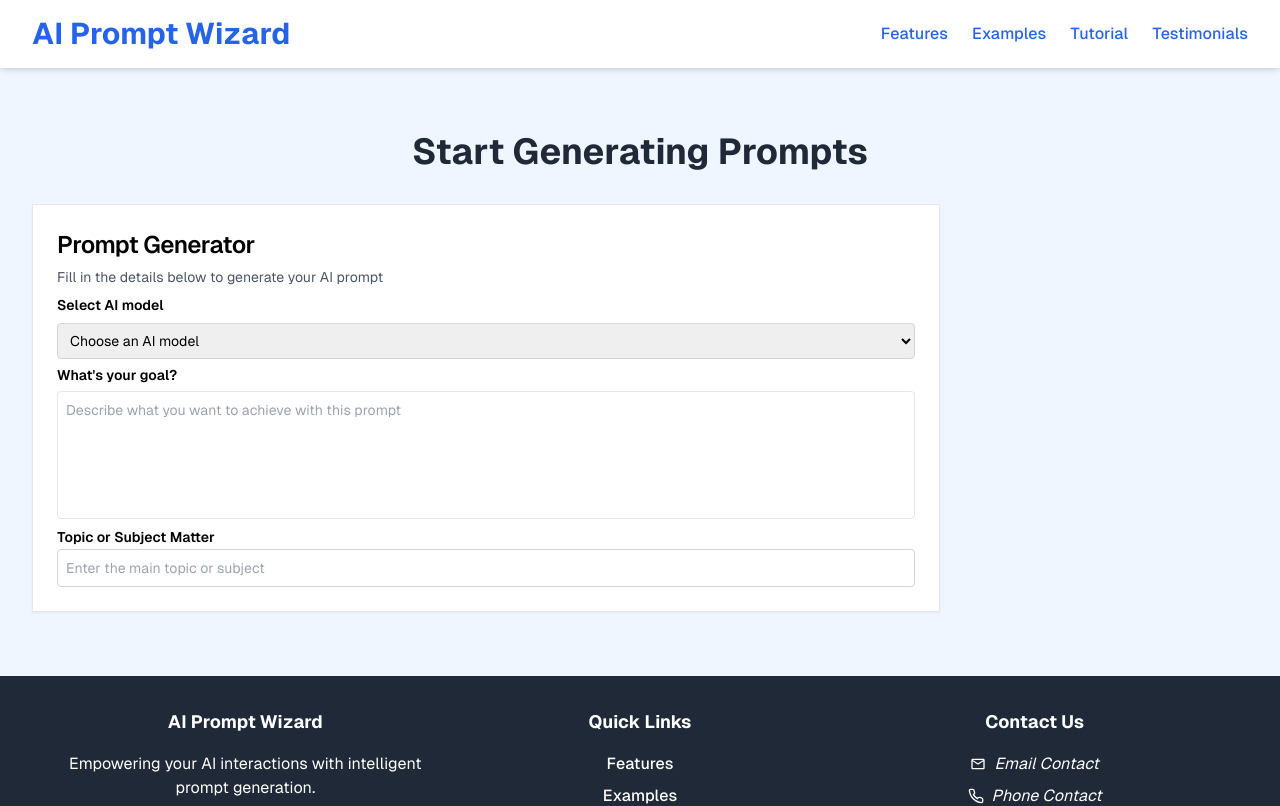
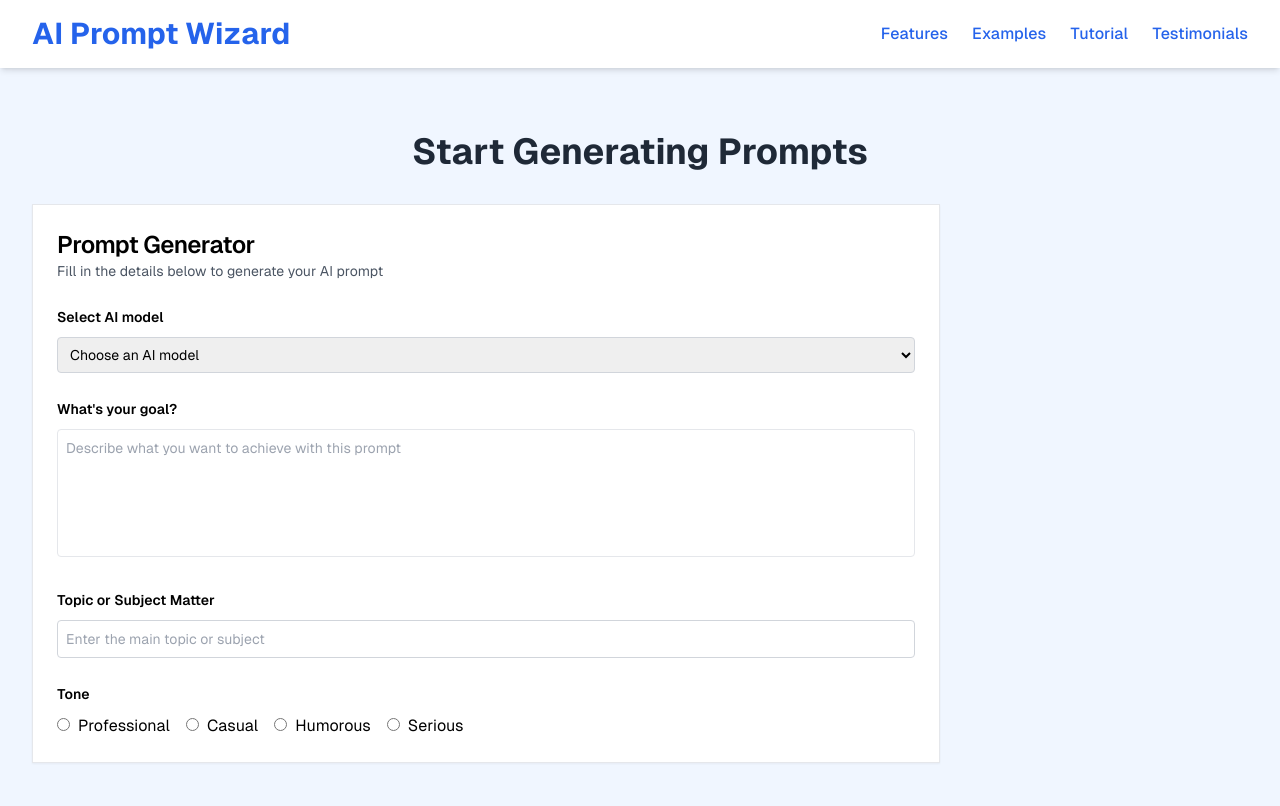
Before and after one commit to Orbitado/ai-prompt-wizard, a Next.js app: page /prompts in a window 1280 px wide. Shown: the top 806 px of the page. Built offline with nearby package versions, Linux system fonts and the light colour scheme.

Commit message:
[ENDED] Prompt Generator Card

```diff
--- a/src/app/(pages)/(public)/prompts/page.tsx
+++ b/src/app/(pages)/(public)/prompts/page.tsx
@@ -8,6 +8,7 @@ import {
 import Dropdown from "@/components/specific/Dropdown";
 import TextArea from "@/components/common/TextArea";
 import Input from "@/components/common/Input";
+import RadioSelect from "@/components/common/RadioSelect";
 
 export default function PromptGeneratorPage() {
   return (
@@ -17,13 +18,15 @@ export default function PromptGeneratorPage() {
       </h1>
       <article className="gap-4 grid lg:grid-cols-4">
         <Card className="lg:col-span-3 bg-card bg-white shadow-sm border">
-          <CardContent className="flex flex-col space-y-1.5 p-6">
+          <CardContent className="flex flex-col space-y-6 p-6">
+            <div>
               <CardTitle className="font-semibold text-2xl tracking-tight">
                 Prompt Generator
               </CardTitle>
               <CardDescription className="text-gray-600">
                 Fill in the details below to generate your AI prompt
               </CardDescription>
+            </div>
             <Dropdown />
             <TextArea
               name="What's your goal?"
@@ -35,6 +38,15 @@ export default function PromptGeneratorPage() {
               placeholder="Enter the main topic or subject"
               name="topic"
             />
+            <div>
+              <label htmlFor="ai-tone-models">
+                <span className="font-semibold text-sm">Tone</span>
+              </label>
+              <RadioSelect
+                name="ai-tone-models"
+                options={["Professional", "Casual", "Humorous", "Serious"]}
+              />
+            </div>
           </CardContent>
         </Card>
       </article>
--- a/src/components/common/Input.tsx
+++ b/src/components/common/Input.tsx
@@ -24,7 +24,7 @@ export default function Input({
         name={name}
         id={name}
         placeholder={placeholder}
-        className="border-gray-300 p-2 border rounded-[0.25rem] w-full text-sm"
+        className="border-gray-300 mt-2 p-2 border rounded-[0.25rem] w-full text-sm"
       />
     </label>
   );
--- /dev/null
+++ b/src/components/common/RadioSelect.tsx
@@ -0,0 +1,22 @@
+import React from "react";
+import { RadioSelectP } from "@/types/customTypes";
+
+export default function RadioSelect({ name, options }: RadioSelectP) {
+  return (
+    <div className="flex gap-4 mt-2">
+      {options.map((option) => (
+        <label key={option} htmlFor={option}>
+          <input
+            name={name}
+            title={option}
+            id={option}
+            type="radio"
+            value={option}
+            className="mr-2"
+          />
+          <span>{option}</span>
+        </label>
+      ))}
+    </div>
+  );
+}
--- a/src/components/common/TextArea.tsx
+++ b/src/components/common/TextArea.tsx
@@ -9,7 +9,7 @@ export default function TextArea({
   required = false,
 }: TextAreaP) {
   return (
-    <>
+    <div>
       <label htmlFor={name} className="font-semibold text-sm">
         {labelTitle || name}
       </label>
@@ -17,10 +17,10 @@ export default function TextArea({
         name={name}
         id={name}
         placeholder={placeholder}
-        className="p-2 border rounded-[0.25rem] w-full h-32 font-normal text-sm resize-none"
+        className="mt-2 p-2 border rounded-[0.25rem] w-full h-32 font-normal text-sm resize-none"
         rows={rows}
         required={required}
       />
-    </>
+    </div>
   );
 }
--- a/src/components/specific/Dropdown.tsx
+++ b/src/components/specific/Dropdown.tsx
@@ -1,13 +1,13 @@
 const Dropdown = () => {
   return (
-    <>
+    <div>
       <label title="Choose an AI model" className="dropdown">
         <span className="font-semibold text-sm">Select AI model</span>
       </label>
       <select
         title="Choose an AI model"
         defaultValue="Choose an AI model"
-        className="border-gray-300 p-2 border rounded-[0.25rem] w-full text-sm"
+        className="border-gray-300 mt-2 p-2 border rounded-[0.25rem] w-full text-sm"
       >
         <option value="Choose an AI model" disabled className="dropdown-item">
           Choose an AI model
@@ -22,7 +22,7 @@ const Dropdown = () => {
           MidJourney
         </option>
       </select>
-    </>
+    </div>
   );
 };
 
--- a/src/types/customTypes.d.ts
+++ b/src/types/customTypes.d.ts
@@ -9,3 +9,8 @@ export interface InputP {
 export interface TextAreaP extends InputP {
     rows?: number;
 }
+
+export interface RadioSelectP {
+    name: string;
+    options: string[];
+}
```
Lines whose indentation alone changed are shown as unchanged.
